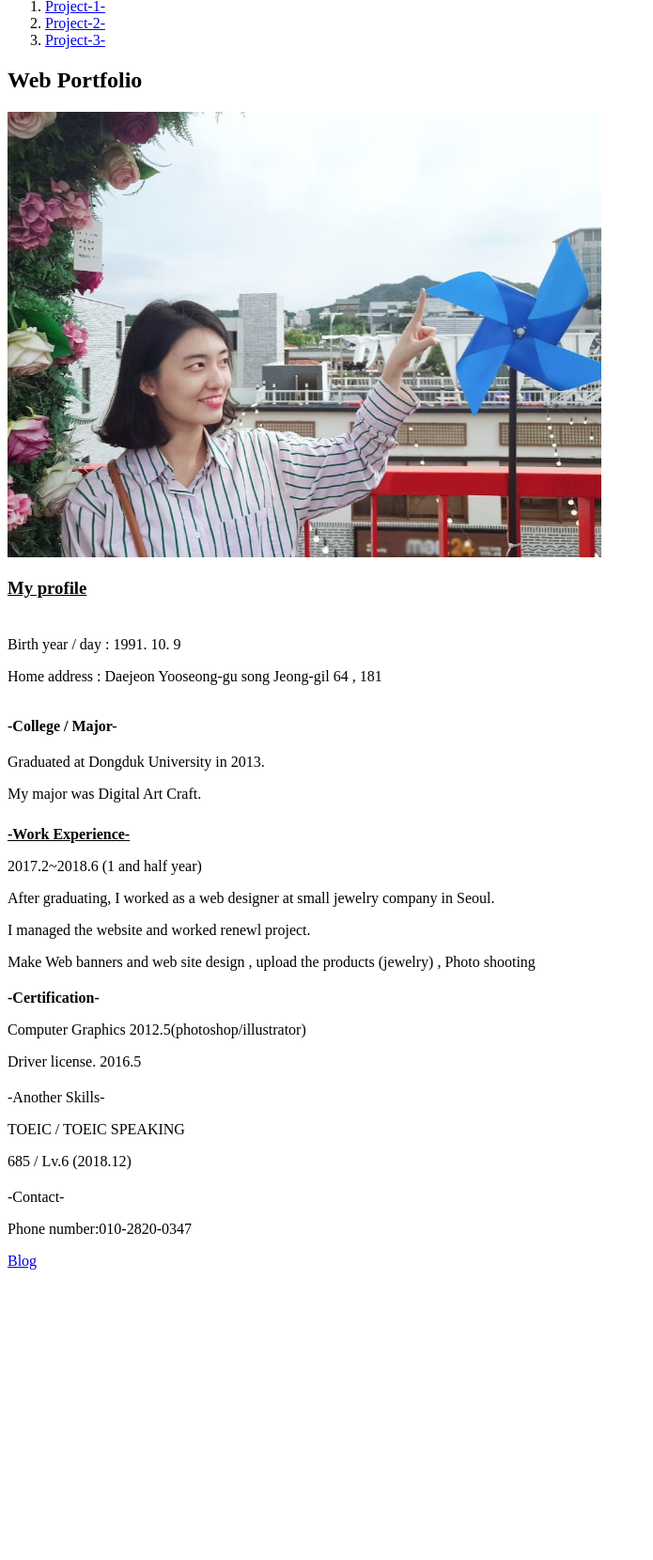
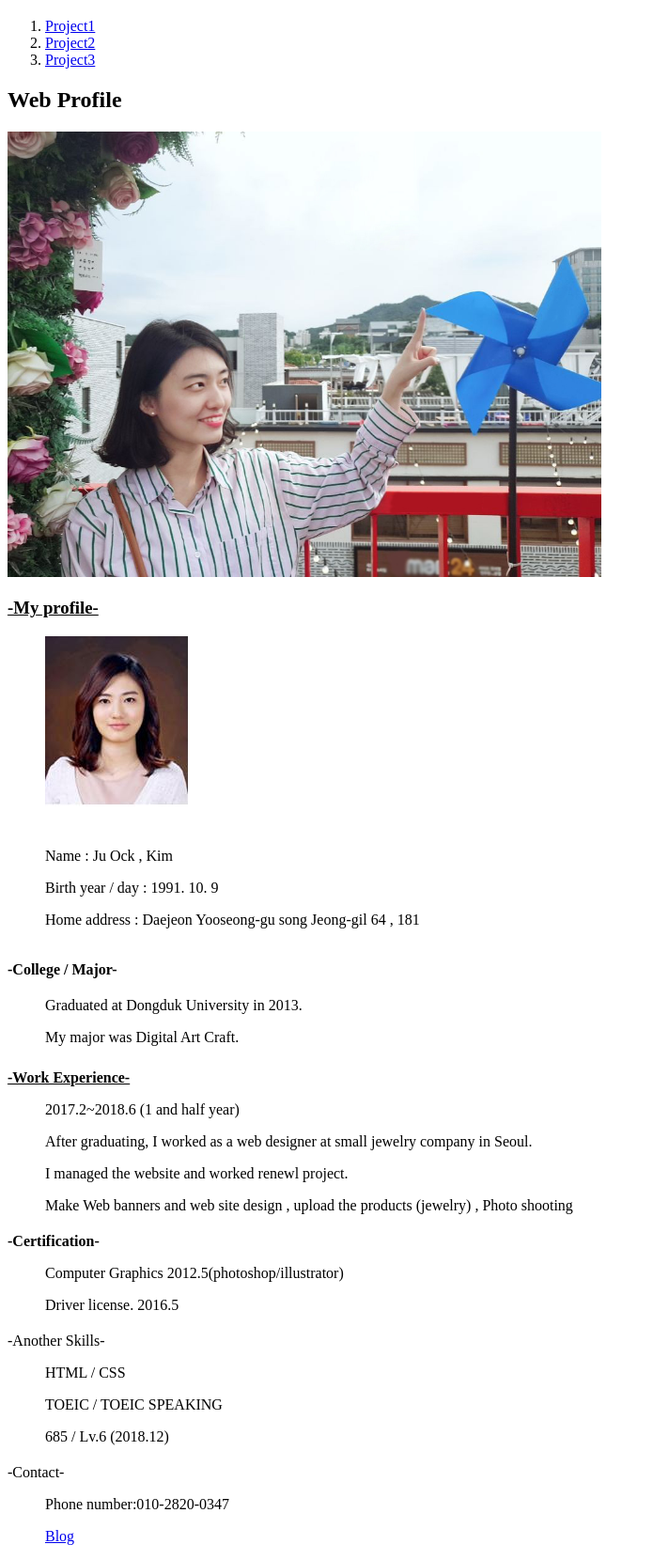
Before and after one commit to jewelkim/project1, a plain HTML site: page index.html in a window 1280 px wide. Shown: the part 82-1742 px from the top of the page at 94% size, without its empty margins (0-695 px from the left). Before the commit the page ends 1449 px from the top, so only its background shows below. Drawn offline with Linux system fonts and the light colour scheme.

Commit message:
web portfolio

```diff
--- a/index.html
+++ b/index.html
@@ -4,53 +4,62 @@
 <title>Profile - Welcome</title>
 <meta charset="utf-8">
 </head>
-<body>
-  <h1><a href="index.html">Work Project</a></h1>
+<body class="tedition_blog tistory_grid_490">
+ <div class="container">
+   <div class="outer">
+     <div class="inner"></div>
+     <!--left close-->
+
+  <h1><a href="index.html"><img src="logo.jpg" width="10%"></a></h1>
 <ol>
-  <li><a href="1.html">Project-1-</a></li>
-  <li><a href="2.html">Project-2-</a></li>
-  <li><a href="3.html">Project-3-</a></li>
+  <li><a href="1.html">Project1</a></li>
+  <li><a href="2.html">Project2</a></li>
+  <li><a href="3.html">Project3</a></li>
 
 </ol>
 
 
-<h2>Web Portfolio</h2>
+<h2>Web Profile</h2>
 <img src="profile.jpg" width="50%">
 <p><u>
-  <h3>My profile</h3></u> </a>
+  <h3>-My profile-</h3></u> </a>
+<p style="margin-left:40px;"><img src="picture.jpg" width:"10%"></p>
 
   <p style="margin-top:40px;">
-  Birth year / day : 1991. 10. 9</p>
-  <p>Home address : Daejeon Yooseong-gu song Jeong-gil 64 , 181</P>
-
+<ol> <p>Name : Ju Ock , Kim</p>
+     <p>Birth year / day : 1991. 10. 9</p>
+     <p>Home address : Daejeon Yooseong-gu song Jeong-gil 64 , 181</P>
+</ol>
   <p style="margin-top:35px;"><strong>-College / Major-</strong></P>
-  <p style="margin-top:20px;">Graduated at Dongduk University in 2013.</P>
-  <p>My major was Digital Art Craft.</P>
-
+<ol>
+   <p style="margin-top:20px;">Graduated at Dongduk University in 2013.</P>
+   <p>My major was Digital Art Craft.</P>
+</ol>
   <p style="margin-top:25px;"><u><strong>-Work Experience-</strong></u></P>
+<ol>
   <p> 2017.2~2018.6 (1 and half year) </p>
   <p>After graduating, I worked as a web designer at small jewelry company in Seoul.</P>
   <p>I managed the website and worked renewl project.</P>
     Make Web banners and web site design , upload the products (jewelry) , Photo shooting
-
+</ol>
   <p style="margin-top:20px;"><strong>-Certification-</strong></P>
-
+<ol>
   <p>Computer Graphics 2012.5(photoshop/illustrator)</P>
   <p>Driver license. 2016.5</P>
-
+</ol>
   <p style="margin-top:20px;"> -Another Skills-</P>
-
+<ol>
+  <p>HTML / CSS </p>
   <p> TOEIC / TOEIC SPEAKING</P>
-
   <p> 685 / Lv.6 (2018.12)</P>
-
+</ol>
 <p style="margin-top:20px;">-Contact-</p>
-<p>Phone number:010-2820-0347</p>
+<ol><p>Phone number:010-2820-0347</p>
 
 <p><a href="https://blog.naver.com/spalqj3"
   target="blank" title="SNS
   Specifications">Blog</a>
-
+</ol>
 </body>
 
 </p>
```
Also changed, not shown: 1.html (+10 -1 lines), 2.html (+1 -1 lines), 3.html (+1 -1 lines), FJH-586_01.jpg (added), beaubell_anklet_detail_1.jpg (added), beaubell_anklet_detail_2.jpg (added), beaubell_anklet_detail_3.jpg (added), logo.jpg (added), picture.jpg (added), thumb_1.jpg (added), thumb_2.jpg (added).
